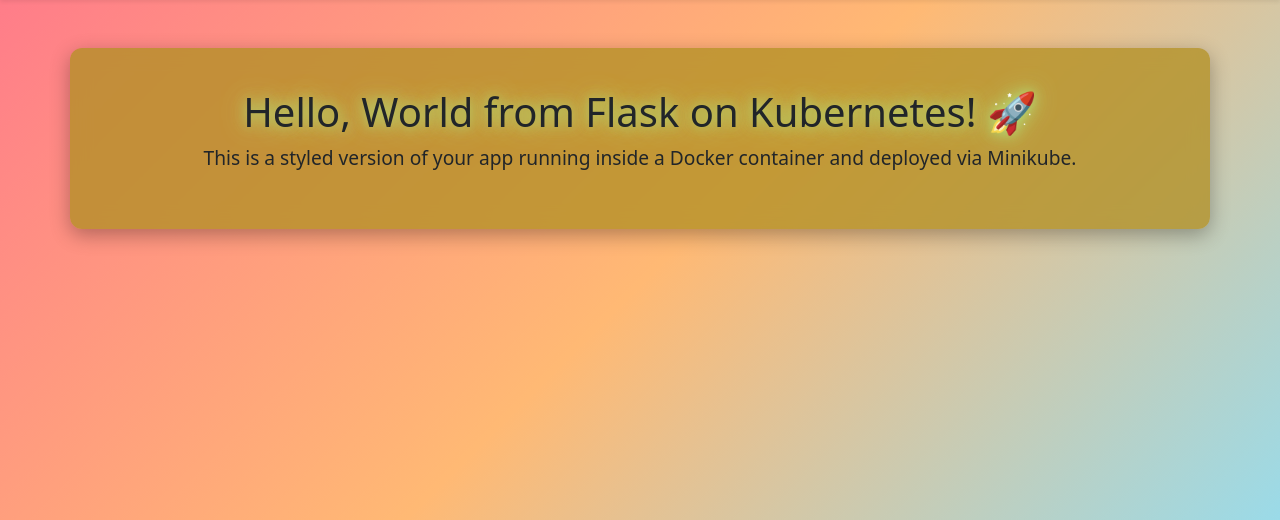
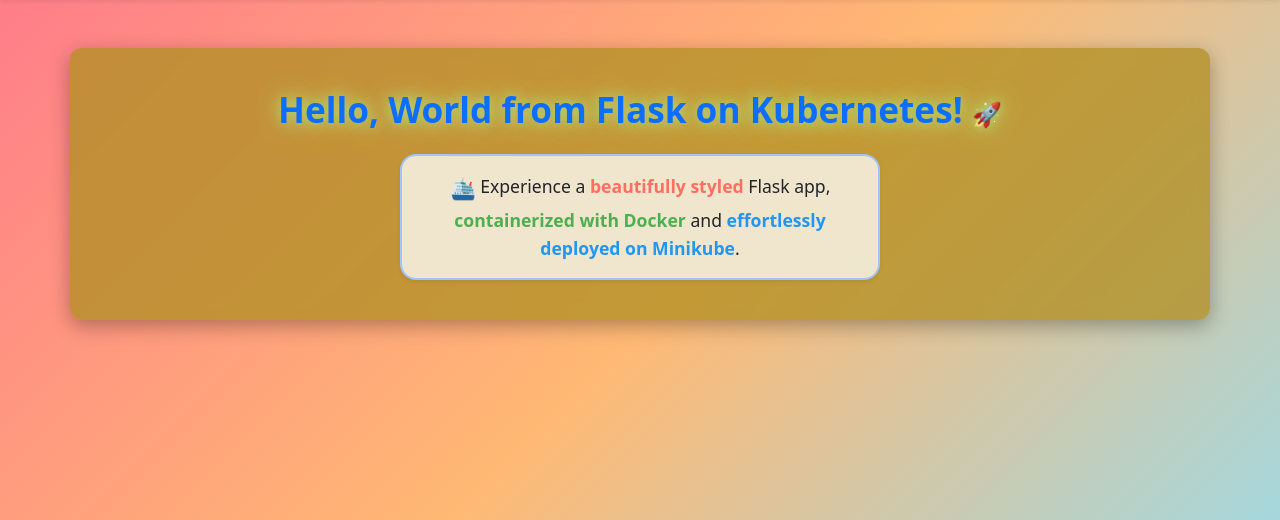
Before and after one commit to MiqdadProjects/flask-k8s-minikube-app, a Flask app: page / in a window 1280 px wide; the page is wider, and only the part inside the window is pictured. Shown: the part 56-576 px from the top of that part. Run offline with Flask 3, Linux system fonts and the light colour scheme.

Commit message:
update main description with styled and polished appearance
Co-authored-by: Masab Hassan <masabhassan4@gmail.com>
 On branch feature/enhance-content-style

```diff
--- a/templates/index.html
+++ b/templates/index.html
@@ -1,10 +1,10 @@
 <!DOCTYPE html>
 <html lang="en">
 <head>
-  <meta charset="UTF-8">
+  <meta charset="UTF-8" />
   <title>Hello Flask</title>
-  <link rel="stylesheet" href="{{ url_for('static', filename='style.css') }}">
-  <link href="https://cdn.jsdelivr.net/npm/bootstrap@5.3.0/dist/css/bootstrap.min.css" rel="stylesheet">
+  <link rel="stylesheet" href="{{ url_for('static', filename='style.css') }}" />
+  <link href="https://cdn.jsdelivr.net/npm/bootstrap@5.3.0/dist/css/bootstrap.min.css" rel="stylesheet" />
 </head>
 <body>
 
@@ -25,11 +25,21 @@
     </div>
   </nav>
 
-
   <!-- Content Section -->
   <div class="container mt-5 text-center">
-    <h1>Hello, World from Flask on Kubernetes! 🚀</h1>
-    <p>This is a styled version of your app running inside a Docker container and deployed via Minikube.</p>
+    <h1 class="fw-semibold text-primary mb-4" style="font-size:2.2rem;">
+      Hello, World from Flask on Kubernetes! <span style="font-size:1.5rem;">🚀</span>
+    </h1>
+    <div class="d-inline-block px-4 py-3 bg-white bg-opacity-75 rounded-4 shadow-sm border border-2 border-primary-subtle" style="max-width: 480px;">
+      <p class="mb-0" style="font-size:1.1rem; line-height:1.6; font-weight: 500;">
+        <span style="font-size:1.3rem; vertical-align:middle;">🛳️</span>
+        <span>
+          Experience a <span style="color:#ff6f61; font-weight:bold;">beautifully styled</span> Flask app,
+          <span style="color:#4caf50; font-weight:bold;">containerized with Docker</span> and
+          <span style="color:#2196f3; font-weight:bold;">effortlessly deployed on Minikube</span>.
+        </span>
+      </p>
+    </div>
   </div>
 
   <!-- Rocket Icon -->
```
